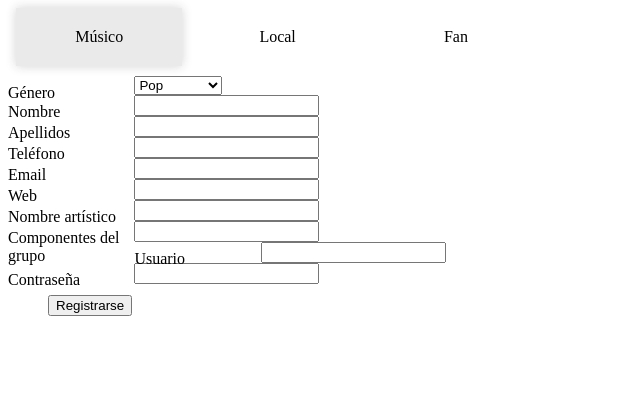
After one commit to burts11/web_buscador_musicos, a PHP site: page /html/buscar_modal.php in a window 1280 px wide. The commit adds this page. Shown: the top 395 px of the page, without its empty margins (0-640 px from the left). Run offline with PHP 8.4, Linux system fonts and the light colour scheme.

```diff
--- /dev/null
+++ b/html/buscar_modal.php
@@ -0,0 +1,234 @@
+<!DOCTYPE html>
+<html>
+    <head>
+        <meta charset="UTF-8">
+    </head>
+    <style>
+        h1{
+            color: orange;
+        }
+        .registroContainer{
+
+            position: relative;
+            display: inline-block;
+            width: 100%;
+            height: 100%;
+        }
+
+        .top {
+
+            width: 100%;
+            height: 20%;
+            /*background-color: orange;*/
+            position: relative;
+            display: block;
+        }
+
+        ._registroMenu{
+
+            position: relative;
+            height: 100%;
+            margin-bottom: 10px;
+            display: block;
+            top: 0;
+            color: var(--textColorPrimary);
+        }
+
+        .registroMenuBtn{
+            background-color: white;
+            position: relative;
+            width: 10%;
+            height: 100%;
+            display: inline-block;
+            /*background-color: red;*/
+            padding : 20px;
+            text-align: center;
+            /*box-shadow: 0 0px 4px rgba(36,37,38,0.2);*/
+            margin-left: 0.5em;
+        }
+
+        .registroMenuBtn:hover {
+            background-color: #eaeaea;
+            position: relative;
+            width: 10%;
+            height: 100%;
+            display: inline-block;
+            /*background-color: red;*/
+            padding : 20px;
+            text-align: center;
+            box-shadow: 0 0px 10px rgba(36,37,38,0.2);
+        }
+
+        .registroMenuBtn_selected {
+            background-color: #eaeaea;
+            position: relative;
+            width: 10%;
+            height: 100%;
+            display: inline-block;
+            /*background-color: red;*/
+            padding : 20px;
+            text-align: center;
+            box-shadow: 0 0px 10px rgba(36,37,38,0.2);
+        }
+
+        .div_registro_fan, .div_registro_local{
+
+            display: none;
+            min-width: 20em;
+            min-height: 20em;
+        }
+
+        .div_registro_container  {
+
+            margin-top: 0em;
+            position: relative;
+            display: block;
+            height: 100%;
+            /*background-color: blue;*/
+            min-height: 20em;
+        }
+
+        .div_registro_container .form-control .form-control-label{
+
+            float: left;
+            width:10%;
+            text-align:left;
+            top: 0.5em;
+            position: relative;
+        }
+
+        .div_registro_container .form-control-textfield {
+
+        }
+
+        .div_registro_container .form-control-btn {
+
+            margin-top: 0.8em;
+        }
+
+        .registrarseBtn{
+
+            margin-left: 3em;
+        }
+    </style>
+    <body>
+        <div class="_childContainer divPadding10">
+            <div class="registroContainer">
+                <div class="top">
+                    <div class="_registroMenu">
+                        <div class="registroMenuBtn registroMenuBtn_selected clickableElement" data-regid="registro_musico">
+                            <label class="clickableElement">Músico</label>
+                        </div>
+                        <div class="registroMenuBtn clickableElement" data-regid="registro_local">
+                            <label class="clickableElement">Local</label>
+                        </div>
+                        <div class="registroMenuBtn clickableElement" data-regid="registro_fan">
+                            <label class="clickableElement">Fan</label>
+                        </div>
+                    </div>
+                </div>
+                <!--<h1 class="tituloH1 tituloH1-Grey registro_h1">Registro</h1>-->
+
+                <div class="div_registro_container">
+                    <div class="div_registro_musico  registro-div-active divPadding10" id="registro_musico">
+                        <div class="form-container">
+                            <div class="form-control">
+                                <label class="form-control-label">Género </label>
+                                <select name="musico_genero">
+                                    <option>Pop</option>
+                                    <option>Rock</option>
+                                    <option>Electrónica</option>
+                                </select>
+                                <br>
+                            </div>
+                            <div class="form-control">
+                                <label class="form-control-label">Nombre </label> <input class="form-control-textfield"  type="text" id="input_musico_nombre" value="">
+                            </div>
+                            <div class="form-control">
+                                <label class="form-control-label">Apellidos</label> <input class="form-control-textfield"  type="text" id="input_musico_apellidos" value="">
+                            </div>
+                            <div class="form-control">
+                                <label class="form-control-label">Teléfono</label> <input class="form-control-textfield"  type="text" id="input_musico_telefono" value="">
+                            </div>
+                            <div class="form-control">
+                                <label class="form-control-label">Email </label> <input  class="form-control-textfield" type="text" id="input_musico_email" value="">
+                            </div>
+                            <div class="form-control">
+                                <label class="form-control-label">Web </label> <input type="text" class="form-control-textfield" id="input_musico_web" value="">
+                            </div>
+                            <div class="form-control">
+                                <label class="form-control-label">Nombre artístico </label> <input   class="form-control-textfield" type="text" id="input_musico_artistico" value="">
+                            </div>
+                            <div class="form-control">
+                                <label class="form-control-label">Componentes del grupo </label> <input  class="form-control-textfield" type="text" id="input_musico_componentes" value="">
+                            </div>
+                            <div class="form-control">
+                                <label class="form-control-label">Usuario </label> <input  class="form-control-textfield" type="text" id="input_musico_ausuario" value="">
+                            </div>
+                            <div class="form-control">
+                                <label class="form-control-label">Contraseña </label> <input  class="form-control-textfield" type="text" id="input_musico_pass" value="">
+                            </div>
+                            <div class="form-control">
+                                <button class="form-control-btn registrarseBtn">Registrarse</label>
+                            </div>
+                        </div>
+                    </div>
+                    <div class="div_registro_fan  divPadding10" id="registro_fan">
+                        <div class="form-container">
+                            <div class="form-control">
+                                <label class="form-control-label">Nombre</label> <input  class="form-control-textfield" type="text" id="input_fan_nombre" value="">
+                            </div>
+                            <div class="form-control">
+                                <label class="form-control-label">Apellidos</label> <input class="form-control-textfield" type="text" id="input_fan_apellidos" value="">
+                            </div>
+                            <div class="form-control">
+                                <label class="form-control-label">Email </label> <input class="form-control-textfield" type="text" id="input_fan_email" value="">
+                            </div>
+                            <div class="form-control">
+                                <label class="form-control-label">Usuario </label> <input class="form-control-textfield" type="text" id="input_fan_usuario" value="">
+                            </div>
+                            <div class="form-control">
+                                <label class="form-control-label">Contraseña </label> <input class="form-control-textfield" type="text" id="input_fan_pass" value="">
+                            </div>
+                            <div class="form-control">
+                                <label class="form-control-label">Ubicacion </label> <input class="form-control-textfield" type="text" id="input_fan_ubicacion" value="">
+                            </div>
+                            <div class="form-control">
+                                <label class="form-control-label">Aforo </label> <input class="form-control-textfield" type="text" id="input_fan_aforo" value="">
+                            </div>
+                            <div class="form-control">
+                                <button class="form-control-btn registrarseBtn">Registrarse</label>
+                            </div>
+                        </div>
+                    </div>
+                    <div class="div_registro_local  divPadding10" id="registro_local">
+                        <div class="form-container">
+                            <div class="form-control">
+                                <label class="form-control-label">Nombre</label> <input class="form-control-textfield" type="text" id="input_local_nombre" value="">
+                            </div>
+                            <div class="form-control">
+                                <label class="form-control-label">Email </label> <input class="form-control-textfield" type="text" id="input_local_email" value="">
+                            </div>
+                            <div class="form-control">
+                                <label class="form-control-label">Usuario </label> <input class="form-control-textfield" type="text" id="input_local_usuario" value="">
+                            </div>
+                            <div class="form-control">
+                                <label class="form-control-label">Contraseña </label> <input class="form-control-textfield" type="text" id="input_local_pass" value="">
+                            </div>
+                            <div class="form-control">
+                                <label class="form-control-label">Ubicacion </label> <input class="form-control-textfield" type="text" id="input_local_ubicacion" value="">
+                            </div>
+                            <div class="form-control">
+                                <label class="form-control-label">Aforo </label> <input class="form-control-textfield" type="text" id="input_local_aforo" value="">
+                            </div>
+                            <div class="form-control">
+                                <button class="form-control-btn registrarseBtn">Registrarse</label>
+                            </div>
+                        </div>
+                    </div>
+                </div>
+            </div>
+        </div>
+        <script src="../js/registro.js" type="text/javascript"></script>
+    </body>
+</html>
```
Also changed, not shown: css/vpopupmenu.css (+8 -4 lines).
